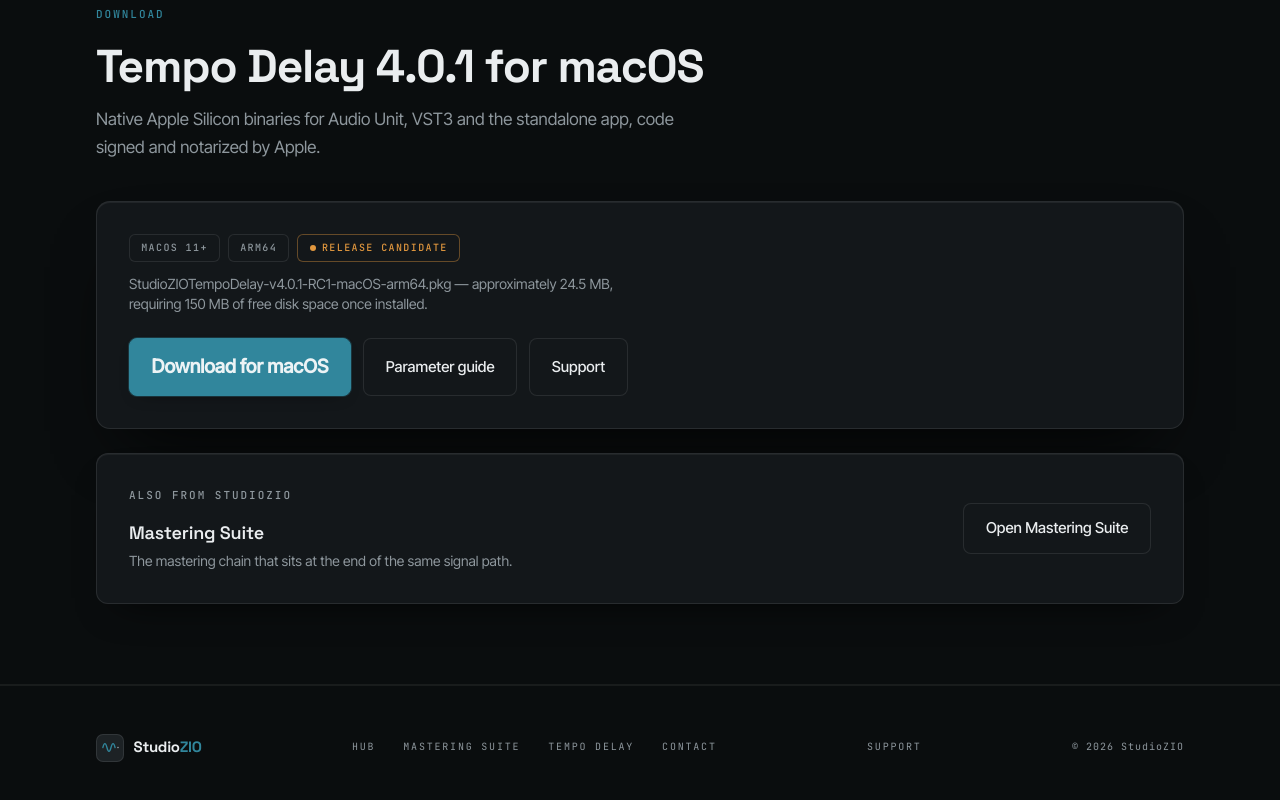
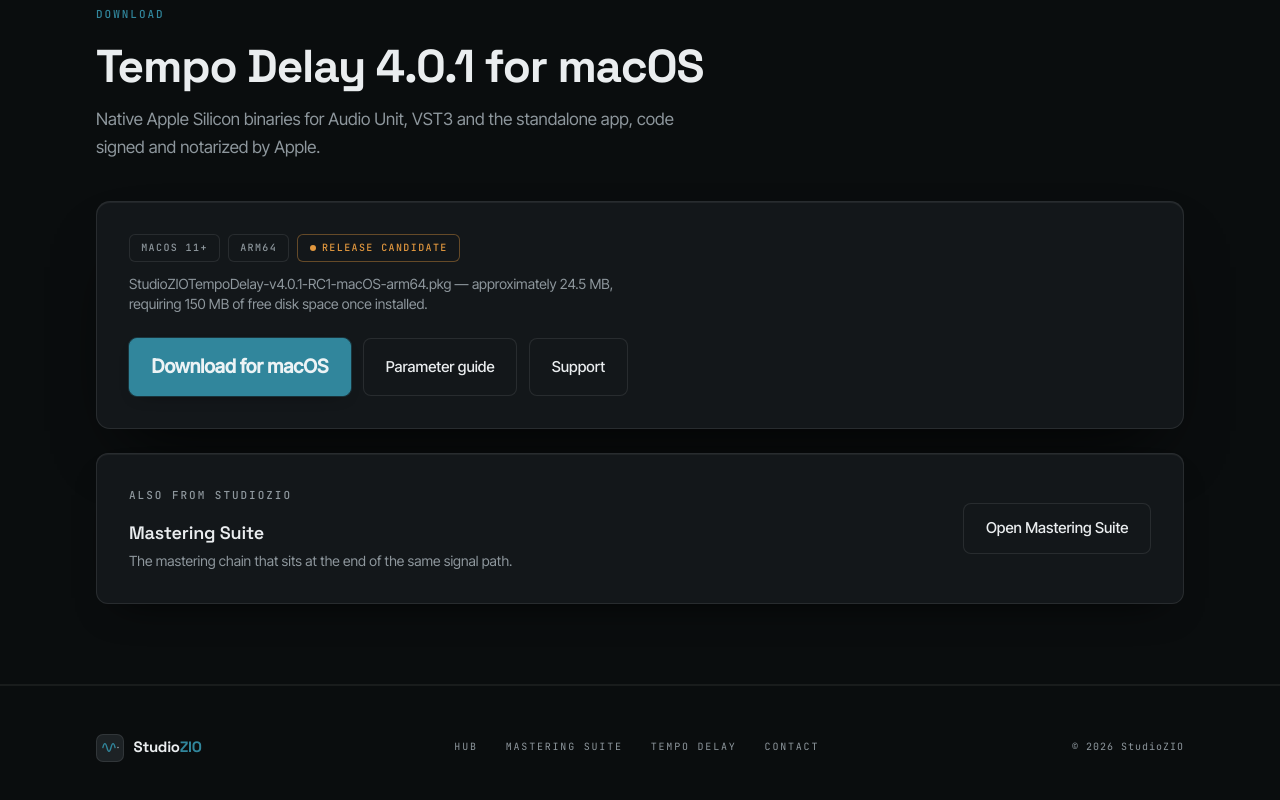
Before and after one commit to StudioZIO/TempoDelay, a React (Vite) app: page / in a window 1280 px wide. Shown: the part 8088-8888 px from the top of the page. Built offline with nearby package versions, Linux system fonts and the light colour scheme.

Commit message:
Fold support into the shared footer navigation
It had its own nav because support used to be a page on this site. It is not any more, so it joins the same list as the rest and the second nav landmark goes.

```diff
--- a/src/components/SiteFooter.tsx
+++ b/src/components/SiteFooter.tsx
@@ -1,6 +1,5 @@
 import { Logo } from './Logo';
 import { NAV_LINKS } from '../data/navigation';
-import { CONTACT_PATH } from '../router';
 
 export const SiteFooter = () => (
   <footer className="site-footer">
@@ -19,16 +18,6 @@
         </ul>
       </nav>
 
-      {/* Deliberately outside the four-link property nav above: support is a
-          page on this site, not a sibling property. */}
-      <nav aria-label="This site, footer">
-        <ul>
-          <li>
-            <a href={CONTACT_PATH}>Support</a>
-          </li>
-        </ul>
-      </nav>
-
       <p className="copy">© 2026 StudioZIO</p>
     </div>
   </footer>
```
